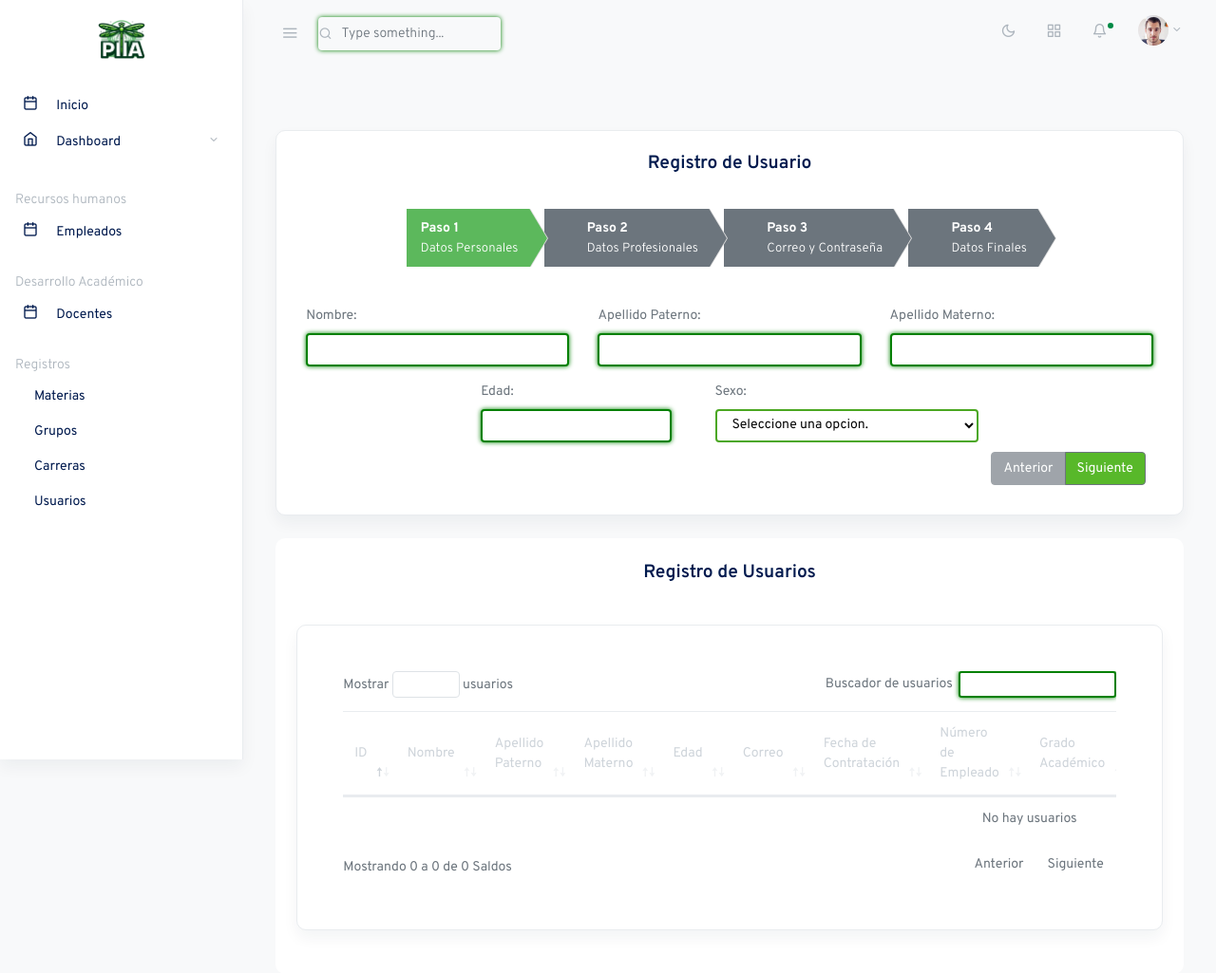
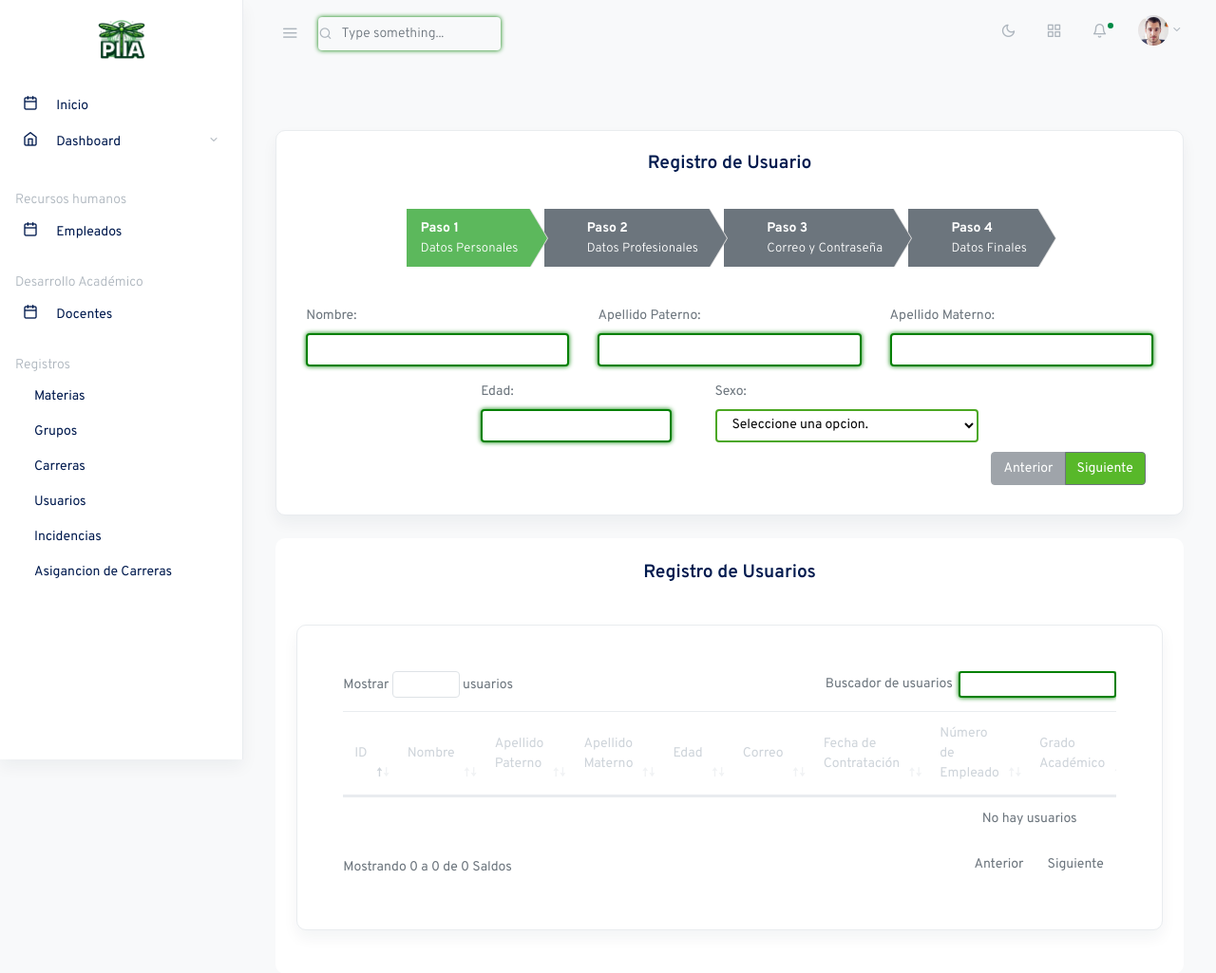
Before and after one commit to AngelReyes14/PIIA, a PHP site: page /views/templates/formulario_usuario.php in a window 1280 px wide. Shown: the top 1025 px of the page at 95% size. Run offline with PHP 8.4, Linux system fonts and the light colour scheme; data that the repository does not hold is empty; some libraries are stand-ins or nearby versions; some web fonts are replaced.

Commit message:
formularios_Agregados

```diff
--- a/views/templates/form_usuarios-carreras.php
+++ b/views/templates/form_usuarios-carreras.php
@@ -169,6 +169,9 @@ try {
             </li>
             <li class="nav-item w-100">
               <a class="nav-link pl-3" href="formulario_usuario.php"><span class="ml-1 item-text">Usuarios</span></a>
+            </li>
+            <li class="nav-item w-100">
+              <a class="nav-link pl-3" href="form_incidencias.php"><span class="ml-1 item-text">Incidencias</span></a>
             </li>
             <li class="nav-item w-100">
               <a class="nav-link pl-3" href="form_usuarios-carreras.php"><span class="ml-1 item-text">Asigancion de Carreras</span></a>
--- a/views/templates/formulario_usuario.php
+++ b/views/templates/formulario_usuario.php
@@ -188,6 +188,13 @@ try {
             <li class="nav-item w-100">
               <a class="nav-link pl-3" href="formulario_usuario.php"><span class="ml-1 item-text">Usuarios</span></a>
             </li>
+            <li class="nav-item w-100">
+              <a class="nav-link pl-3" href="form_incidencias.php"><span class="ml-1 item-text">Incidencias</span></a>
+            </li>
+            <li class="nav-item w-100">
+              <a class="nav-link pl-3" href="form_usuarios-carreras.php"><span class="ml-1 item-text">Asigancion de Carreras</span></a>
+            </li>
+          </ul>
           </ul>
         </ul>
       </nav>
--- a/views/templates/index.php
+++ b/views/templates/index.php
@@ -173,6 +173,12 @@ if (isset($_POST['logout'])) {
             </li>
             <li class="nav-item w-100">
               <a class="nav-link pl-3" href="formulario_usuario.php"><span class="ml-1 item-text">Usuarios</span></a>
+            </li>
+            <li class="nav-item w-100">
+              <a class="nav-link pl-3" href="form_incidencias.php"><span class="ml-1 item-text">Incidencias</span></a>
+            </li>
+            <li class="nav-item w-100">
+              <a class="nav-link pl-3" href="form_usuarios-carreras.php"><span class="ml-1 item-text">Asigancion de Carreras</span></a>
             </li>
           </ul>
         </ul>
```
Also changed, not shown: views/templates/Perfil.php (+7 -0 lines), views/templates/dashboard_carreras.php (+7 -0 lines), views/templates/dashboard_docentes.php (+7 -0 lines), views/templates/desarrollo_academico_docentes.php (+7 -0 lines), views/templates/form_carrera.php (+7 -0 lines), views/templates/form_incidencias.php (+7 -0 lines), views/templates/form_materia.php (+7 -0 lines), views/templates/formulario_grupo.php (+7 -0 lines), views/templates/recursos_humanos_empleados.php (+7 -0 lines).
